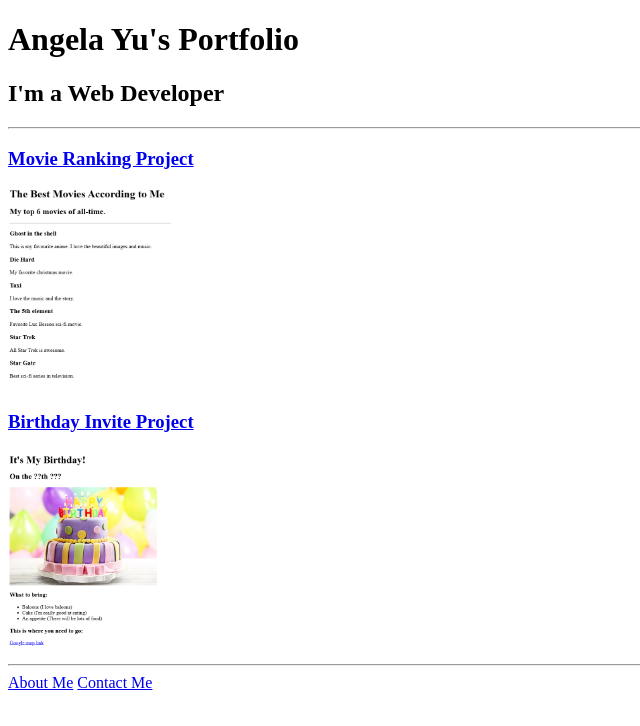
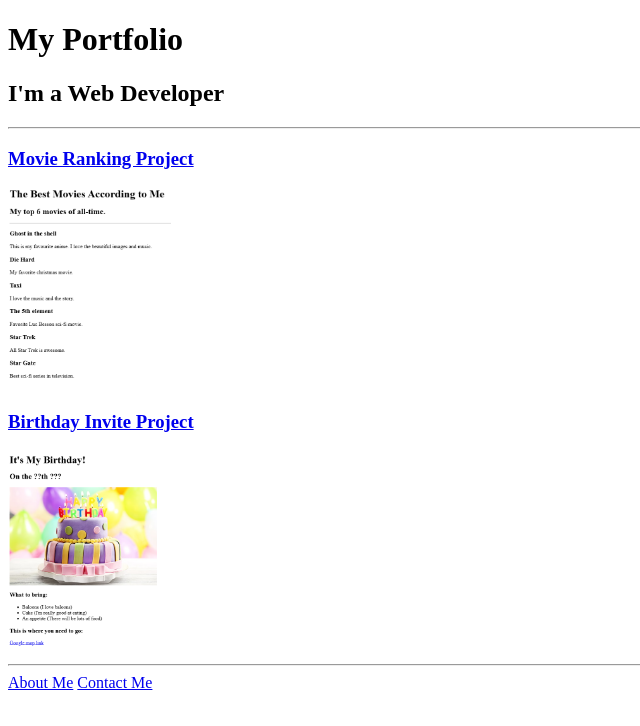
Before and after one commit to dot2freemail/html-portfolio, a plain HTML site: page index.html in a window 1280 px wide. Shown: the whole page, without its empty margins (0-640 px from the left). Drawn offline with Linux system fonts and the light colour scheme.

Commit message:
Update index.html

```diff
--- a/index.html
+++ b/index.html
@@ -18,11 +18,11 @@ https://developer.mozilla.org/en-US/docs/Web/HTML/Element/img#attr-height -->
 <html lang="en">
   <head>
     <meta charset="UTF-8" />
-    <title>Angela's Portfolio</title>
+    <title>My Portfolio</title>
   </head>
 
   <body>
-    <h1>Angela Yu's Portfolio</h1>
+    <h1>My Portfolio</h1>
     <h2>I'm a Web Developer</h2>
     <hr />
     <h3><a href="./public/movie-ranking.html">Movie Ranking Project</a></h3>
```
